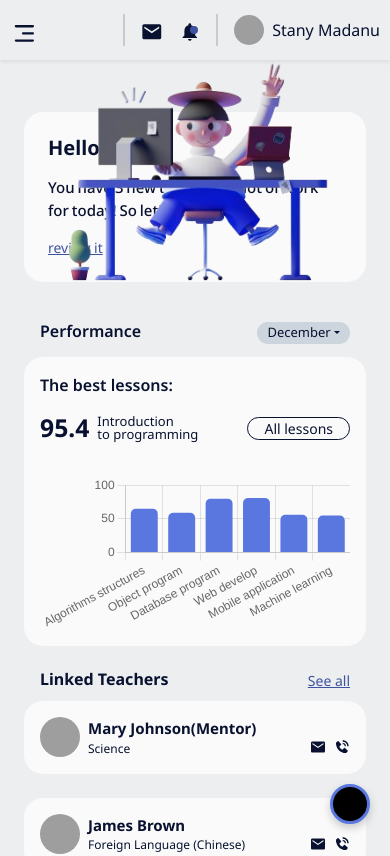
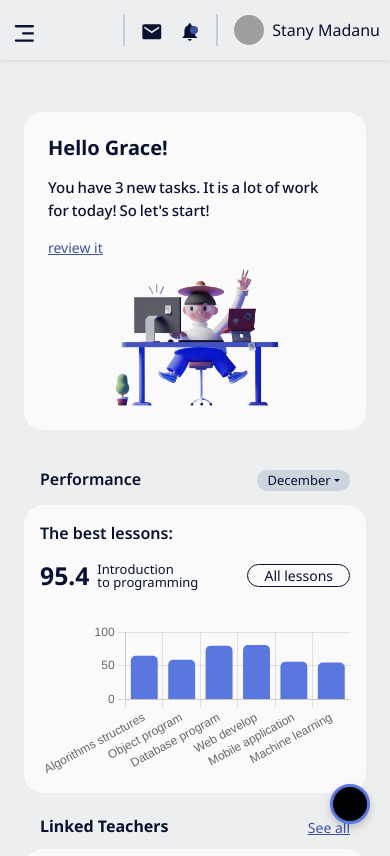
Before and after one commit to StanyMadanu/dashboard-template, a React (Create React App) app: page / in a window 390 px wide. Shown: the top 856 px of the page. Built offline with nearby package versions, Linux system fonts and the light colour scheme; grey boxes are pictures that could not be loaded.

Commit message:
dashboard-responsive

```diff
--- a/src/assets/styles/dashboard.scss
+++ b/src/assets/styles/dashboard.scss
@@ -2,6 +2,10 @@
   .welcome-image {
     bottom: -23px;
     right: 0;
+
+    img {
+      width: clamp(298px, 4vw, 103px);
+    }
   }
 
   .performance {
@@ -113,3 +117,27 @@
     // }
   }
 }
+
+@media (max-width: 767px) {
+  .welome-card {
+    display: flex;
+    flex-direction: column;
+    justify-content: center;
+    align-items: center;
+
+    .welcome-image {
+      text-align: center;
+      position: static !important;
+    }
+  }
+}
+
+@media (max-width: 400px) {
+  .dashboard {
+    .welcome-image {
+      img {
+        width: clamp(200px, 4vw, 103px);
+      }
+    }
+  }
+}
--- a/src/components/Dashboard.jsx
+++ b/src/components/Dashboard.jsx
@@ -62,8 +62,8 @@ const Dashboard = () => {
             <div className="col-xl-12 mt-3">
               <div className="card card-2">
                 <div className="card-body p-4">
-                  <div className="row justify-content-between">
-                    <div className="col-lg-5 col-md-5 col-sm-5">
+                  <div className="row justify-content-between welome-card">
+                    <div className="col-lg-5 col-md-5 col-sm-9">
                       <div className="d-flex flex-column row-gap-3">
                         <h5 className="mb-0 fw-bold">Hello Grace!</h5>
                         <p className="mb-0 fs-15 fw-500 ws-1">
@@ -78,13 +78,9 @@ const Dashboard = () => {
                         </Link>
                       </div>
                     </div>
-                    <div className="col-lg-6 col-md-5 col-sm-5  position-relative">
+                    <div className="col-lg-6 col-md-5 col-sm-9  position-relative">
                       <div className="welcome-image position-absolute">
-                        <img
-                          className="img-fluid"
-                          src={welcome}
-                          alt="welcome-image"
-                        />
+                        <img className="" src={welcome} alt="welcome-image" />
                       </div>
                     </div>
                   </div>
```
